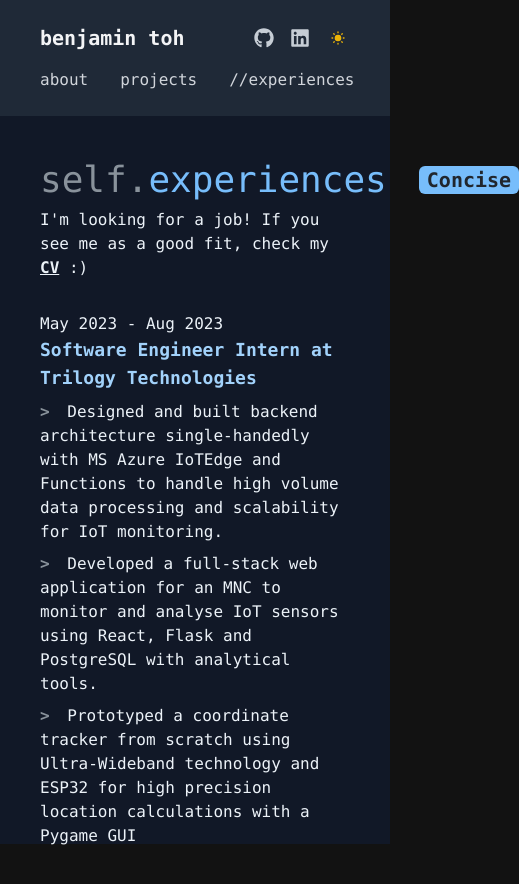
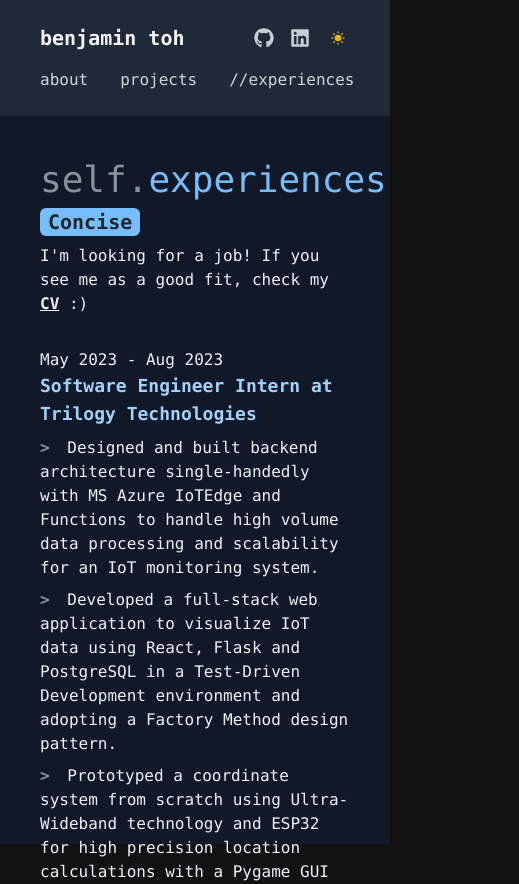
Before and after one commit to bentohset/dev-portfolio, a Next.js app: page /experiences in a window 390 px wide. Shown: the whole page, 519 px wide, since content can reach past the window. Before the commit the page ends 848 px from the top, so only its background shows below. Built offline with nearby package versions, Linux system fonts and the light colour scheme.

Commit message:
added more skills and edited experience

```diff
--- a/src/components/SkillsContainer.js
+++ b/src/components/SkillsContainer.js
@@ -1,8 +1,8 @@
 import React, { useState } from 'react'
 import { BsChevronDown, BsChevronRight } from 'react-icons/bs'
 import { FaDocker, FaFigma, FaFolder, FaFolderOpen, FaGitAlt, FaSwift } from 'react-icons/fa'
-import { BiLogoJavascript, BiLogoPython, BiLogoCPlusPlus, BiLogoJava, BiLogoHtml5, BiLogoCss3, BiLogoReact, BiLogoFlask, BiLogoTailwindCss, BiLogoNodejs, BiLogoMongodb, BiLogoPostgresql, BiLogoGoogleCloud } from 'react-icons/bi'
-import { TbBrandReactNative } from 'react-icons/tb'
+import { BiLogoJavascript, BiLogoPython, BiLogoCPlusPlus, BiLogoJava, BiLogoHtml5, BiLogoCss3, BiLogoReact, BiLogoFlask, BiLogoTailwindCss, BiLogoNodejs, BiLogoMongodb, BiLogoPostgresql, BiLogoGoogleCloud, BiLogoKubernetes } from 'react-icons/bi'
+import { TbBrandReactNative, TbBrandThreejs } from 'react-icons/tb'
 import { SiExpress, SiMicrosoftazure, SiNextdotjs } from 'react-icons/si'
 import SkillsLabel from './SkillsLabel'
 import userData from '@/constants/data'
@@ -27,12 +27,14 @@ function SkillsContainer() {
         BiLogoNodejs,
         SiExpress,
         FaSwift,
+        TbBrandThreejs
     ]
 
     const logoTools = [
         FaGitAlt,
         FaDocker,
         FaFigma,
+        BiLogoKubernetes
     ]
 
     const logoDb = [
--- a/src/constants/data.js
+++ b/src/constants/data.js
@@ -7,8 +7,8 @@ const userData = {
     },
     skills: {
         languages: ['C/C++', 'Python', 'Javascript', 'Java', 'HTML', 'CSS', 'Swift'],
-        frameworks: ['React', 'React Native', 'Next.js', 'Flask', 'TailwindCSS', 'Nodejs', 'Express', 'SwiftUI'],
-        tools: ['Git/Github', 'Docker', 'Figma'],
+        frameworks: ['React', 'React Native', 'Next.js', 'Flask', 'TailwindCSS', 'Nodejs', 'Express', 'SwiftUI', 'ThreeJS'],
+        tools: ['Git/Github', 'Docker', 'Figma', 'Kubernetes'],
         database:['MongoDB', 'PostgreSQL', 'Google Cloud', 'MS Azure'],
     },
     experiences: [
@@ -23,9 +23,9 @@ const userData = {
             },
             concise: "Built monitoring system to ingest data from IoT devices and transformed into an insightful dashboard. Prototyped with Ultra-Wideband upcoming technology to localize coordinates.",
             points: [
-                "Designed and built backend architecture single-handedly with MS Azure IoTEdge and Functions to handle high volume data processing and scalability for IoT monitoring.",
-                "Developed a full-stack web application for an MNC to monitor and analyse IoT sensors using React, Flask and PostgreSQL with analytical tools.",
-                "Prototyped a coordinate tracker from scratch using Ultra-Wideband technology and ESP32 for high precision location calculations with a Pygame GUI"
+                "Designed and built backend architecture single-handedly with MS Azure IoTEdge and Functions to handle high volume data processing and scalability for an IoT monitoring system.",
+                "Developed a full-stack web application to visualize IoT data using React, Flask and PostgreSQL in a Test-Driven Development environment and adopting a Factory Method design pattern.",
+                "Prototyped a coordinate system from scratch using Ultra-Wideband technology and ESP32 for high precision location calculations with a Pygame GUI"
             ],
 
         }
--- a/src/pages/experiences.js
+++ b/src/pages/experiences.js
@@ -12,7 +12,7 @@ function experiences() {
   return (
     <section className='md:pt-32 pt-40 gap-y-8 flex flex-col h-screen'>
       <div className="">
-        <div className='flex flex-row gap-x-8 items-center'>
+        <div className='flex md:flex-row flex-col gap-x-8 md:items-center items-start gap-y-2 md:gap-y-0'>
           <h1 className='text-4xl text-[#89929b]'>self.<span className='text-[#77bdfb]'>experiences</span></h1>
           <button onClick={handleConciseToggle} className='bg-[#77bdfb] dark:text-[#21262d] rounded-md px-2 text-xl font-bold hover:text-[#21262d] dark:hover:text-[#ecf2f8] text-[#ecf2f8]'>
             {concise ? "Full" : "Concise"}
```
